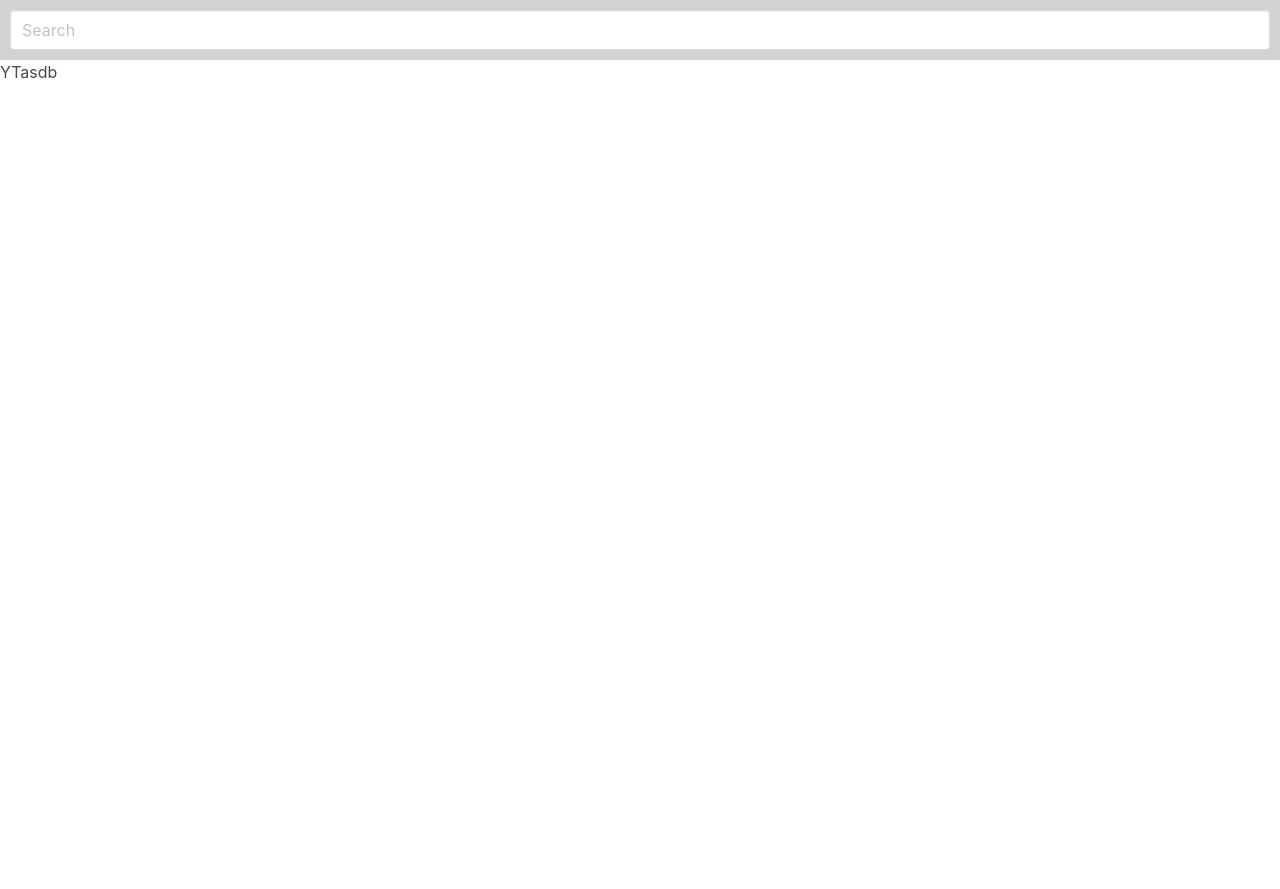
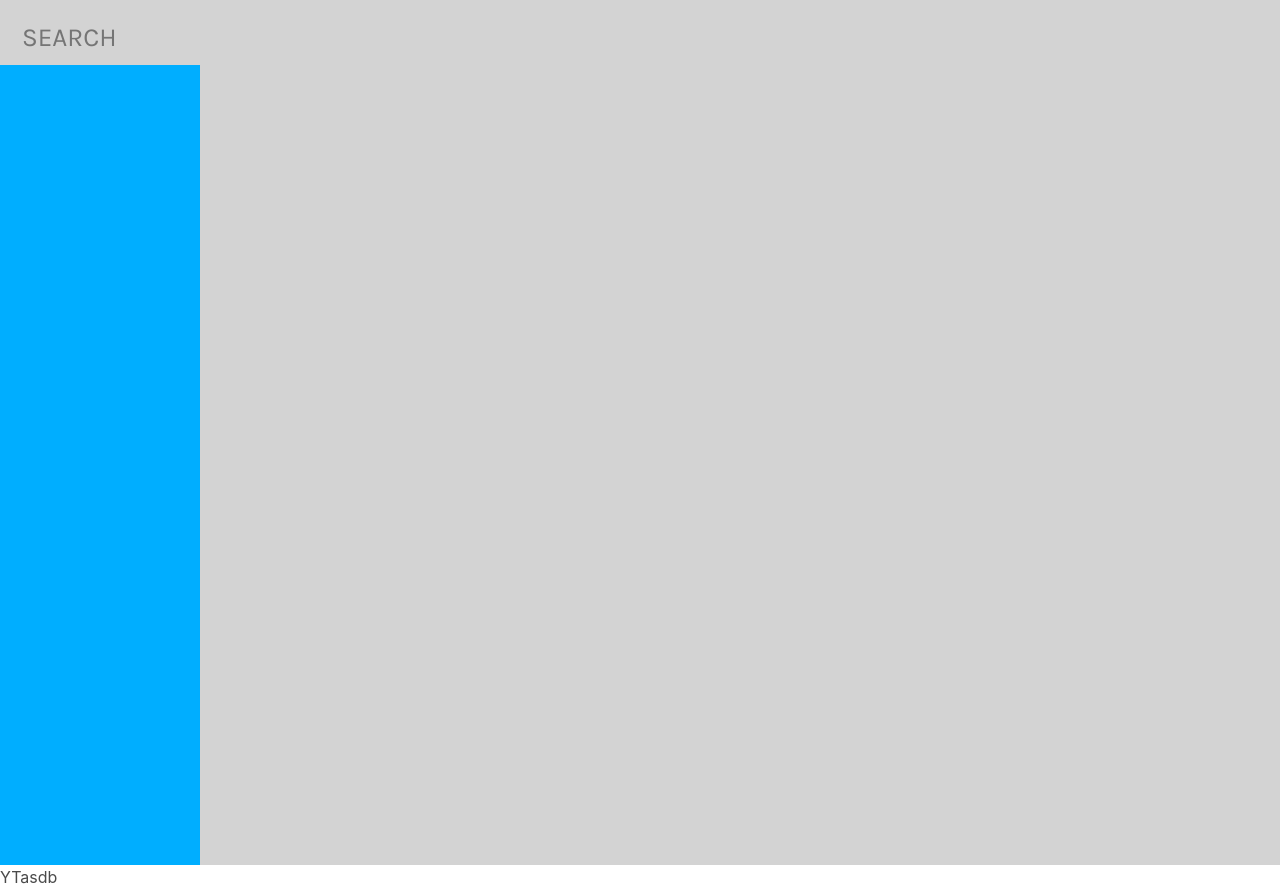
Before and after one commit to Gimanua/TheFinalScore-Frontend, a React (Create React App) app: page / in a window 1280 px wide. Before the commit the page ends 800 px from the top, so only its background shows below. Built offline with nearby package versions, Linux system fonts and the light colour scheme.

Commit message:
jobbjobb

```diff
--- a/src/components/App.js
+++ b/src/components/App.js
@@ -19,7 +19,6 @@ function Meny(props) {
               <SearchResult searchQuery={searchQuery} />
               <div></div>
           </div>
-
       </>
   )
   }
--- a/src/components/SearchBar.js
+++ b/src/components/SearchBar.js
@@ -1,7 +1,8 @@
 import React from 'react';
+import "./css/App.css"
 
 export default function SearchBar({search}){
     return (
-        <input onInput={(e) => search(e.target.value)} type="text" placeholder="Search" className="input" />
+        <input className="search" onInput={(e) => search(e.target.value)} type="text" placeholder="Search" />
     );
 }
--- a/src/components/SearchResult.js
+++ b/src/components/SearchResult.js
@@ -10,8 +10,8 @@ const tempSearchResults = [
 
 export default function SearchResult({searchQuery}){
     return (
-        <section>
-            <ul>
+        <section className="searchDrop">
+            <ul className="searchResult">
                 {searchQuery && search(searchQuery)}
             </ul>
         </section>
--- a/src/components/css/App.css
+++ b/src/components/css/App.css
@@ -5,6 +5,11 @@
 @font-face{
     font-family: karla-b;
     src: url(../../Karla/Karla-Bold.ttf);
+}
+
+body{
+    padding: 0;
+    margin: 0;
 }
 
 .search{
@@ -32,7 +37,22 @@
 
 .top{
     background-color: lightgray;
-    padding: 10px;
+    padding-top: 10px;
+}
 
+.searchDrop{
+
+    top: 0;
+    left: -200px;
+    margin:0;
+    padding: 50px 20px;
+    box-sizing: border-box;
+    width: 200px;
+     height: 100vh;
+    background: #00aeff;
+    transition: 0.5s;
+}
+
+.searchResult{
 
 }
```
